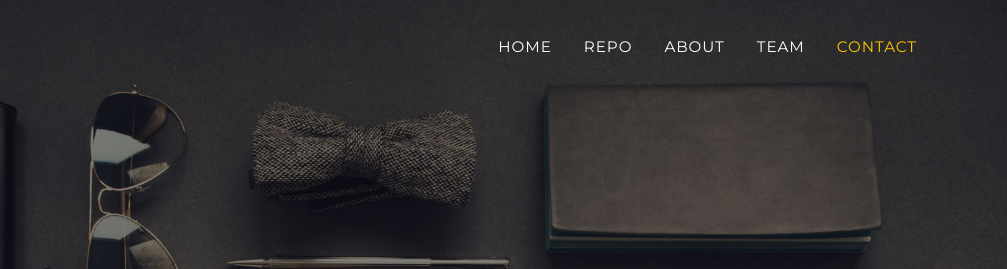
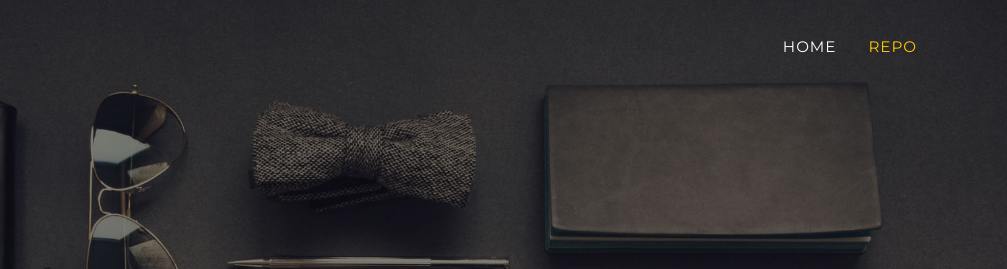
Before and after one commit to allenyxu2004/Individual-Allen, a website: page dist/index.html in a window 1280 px wide. Shown: the top 269 px of the page, 273-1280 px from the left. Drawn offline with nearby package versions, Linux system fonts and the light colour scheme.

Commit message:
minimal design

```diff
--- a/dist/index.html
+++ b/dist/index.html
@@ -29,9 +29,6 @@
                     <ul class="navbar-nav text-uppercase ms-auto py-4 py-lg-0">
                         <li class="nav-item"><a class="nav-link" href="#home">Home</a></li>
                         <li class="nav-item"><a class="nav-link" href="#repo">Repo</a></li>
-                        <li class="nav-item"><a class="nav-link" href="#about">About</a></li>
-                        <li class="nav-item"><a class="nav-link" href="#team">Team</a></li>
-                        <li class="nav-item"><a class="nav-link" href="#contact">Contact</a></li>
                     </ul>
                 </div>
             </div>
@@ -182,7 +179,7 @@
             </div>
         </section>
         <!-- About-->
-        <section class="page-section" id="about">
+        <!--<section class="page-section" id="about">
             <div class="container">
                 <div class="text-center">
                     <h2 class="section-heading text-uppercase">About</h2>
@@ -242,9 +239,9 @@
                     </li>
                 </ul>
             </div>
-        </section>
+        </section>-->
         <!-- Team-->
-        <section class="page-section bg-light" id="team">
+        <!--<section class="page-section bg-light" id="team">
             <div class="container">
                 <div class="text-center">
                     <h2 class="section-heading text-uppercase">Our Amazing Team</h2>
@@ -286,9 +283,9 @@
                     <div class="col-lg-8 mx-auto text-center"><p class="large text-muted">Lorem ipsum dolor sit amet, consectetur adipisicing elit. Aut eaque, laboriosam veritatis, quos non quis ad perspiciatis, totam corporis ea, alias ut unde.</p></div>
                 </div>
             </div>
-        </section>
+        </section>-->
         <!-- Clients-->
-        <div class="py-5">
+        <!--<div class="py-5">
             <div class="container">
                 <div class="row align-items-center">
                     <div class="col-md-3 col-sm-6 my-3">
@@ -306,52 +303,52 @@
                 </div>
             </div>
         </div>
-        <!-- Contact-->
+        &lt;!&ndash; Contact&ndash;&gt;
         <section class="page-section" id="contact">
             <div class="container">
                 <div class="text-center">
                     <h2 class="section-heading text-uppercase">Contact Us</h2>
                     <h3 class="section-subheading text-muted">Lorem ipsum dolor sit amet consectetur.</h3>
                 </div>
-                <!-- * * * * * * * * * * * * * * *-->
-                <!-- * * SB Forms Contact Form * *-->
-                <!-- * * * * * * * * * * * * * * *-->
-                <!-- This form is pre-integrated with SB Forms.-->
-                <!-- To make this form functional, sign up at-->
-                <!-- https://startbootstrap.com/solution/contact-forms-->
-                <!-- to get an API token!-->
+                &lt;!&ndash; * * * * * * * * * * * * * * *&ndash;&gt;
+                &lt;!&ndash; * * SB Forms Contact Form * *&ndash;&gt;
+                &lt;!&ndash; * * * * * * * * * * * * * * *&ndash;&gt;
+                &lt;!&ndash; This form is pre-integrated with SB Forms.&ndash;&gt;
+                &lt;!&ndash; To make this form functional, sign up at&ndash;&gt;
+                &lt;!&ndash; https://startbootstrap.com/solution/contact-forms&ndash;&gt;
+                &lt;!&ndash; to get an API token!&ndash;&gt;
                 <form id="contactForm" data-sb-form-api-token="API_TOKEN">
                     <div class="row align-items-stretch mb-5">
                         <div class="col-md-6">
                             <div class="form-group">
-                                <!-- Name input-->
+                                &lt;!&ndash; Name input&ndash;&gt;
                                 <input class="form-control" id="name" type="text" placeholder="Your Name *" data-sb-validations="required" />
                                 <div class="invalid-feedback" data-sb-feedback="name:required">A name is required.</div>
                             </div>
                             <div class="form-group">
-                                <!-- Email address input-->
+                                &lt;!&ndash; Email address input&ndash;&gt;
                                 <input class="form-control" id="email" type="email" placeholder="Your Email *" data-sb-validations="required,email" />
                                 <div class="invalid-feedback" data-sb-feedback="email:required">An email is required.</div>
                                 <div class="invalid-feedback" data-sb-feedback="email:email">Email is not valid.</div>
                             </div>
                             <div class="form-group mb-md-0">
-                                <!-- Phone number input-->
+                                &lt;!&ndash; Phone number input&ndash;&gt;
                                 <input class="form-control" id="phone" type="tel" placeholder="Your Phone *" data-sb-validations="required" />
                                 <div class="invalid-feedback" data-sb-feedback="phone:required">A phone number is required.</div>
                             </div>
                         </div>
                         <div class="col-md-6">
                             <div class="form-group form-group-textarea mb-md-0">
-                                <!-- Message input-->
+                                &lt;!&ndash; Message input&ndash;&gt;
                                 <textarea class="form-control" id="message" placeholder="Your Message *" data-sb-validations="required"></textarea>
                                 <div class="invalid-feedback" data-sb-feedback="message:required">A message is required.</div>
                             </div>
                         </div>
                     </div>
-                    <!-- Submit success message-->
-                    <!---->
-                    <!-- This is what your users will see when the form-->
-                    <!-- has successfully submitted-->
+                    &lt;!&ndash; Submit success message&ndash;&gt;
+                    &lt;!&ndash;&ndash;&gt;
+                    &lt;!&ndash; This is what your users will see when the form&ndash;&gt;
+                    &lt;!&ndash; has successfully submitted&ndash;&gt;
                     <div class="d-none" id="submitSuccessMessage">
                         <div class="text-center text-white mb-3">
                             <div class="fw-bolder">Form submission successful!</div>
@@ -360,17 +357,17 @@
                             <a href="https://startbootstrap.com/solution/contact-forms">https://startbootstrap.com/solution/contact-forms</a>
                         </div>
                     </div>
-                    <!-- Submit error message-->
-                    <!---->
-                    <!-- This is what your users will see when there is-->
-                    <!-- an error submitting the form-->
+                    &lt;!&ndash; Submit error message&ndash;&gt;
+                    &lt;!&ndash;&ndash;&gt;
+                    &lt;!&ndash; This is what your users will see when there is&ndash;&gt;
+                    &lt;!&ndash; an error submitting the form&ndash;&gt;
                     <div class="d-none" id="submitErrorMessage"><div class="text-center text-danger mb-3">Error sending message!</div></div>
-                    <!-- Submit Button-->
+                    &lt;!&ndash; Submit Button&ndash;&gt;
                     <div class="text-center"><button class="btn btn-primary btn-xl text-uppercase disabled" id="submitButton" type="submit">Send Message</button></div>
                 </form>
             </div>
         </section>
-        <!-- Footer-->
+        &lt;!&ndash; Footer&ndash;&gt;
         <footer class="footer py-4">
             <div class="container">
                 <div class="row align-items-center">
@@ -386,7 +383,7 @@
                     </div>
                 </div>
             </div>
-        </footer>
+        </footer>-->
         <!-- Portfolio Modals-->
         <!-- Portfolio item 1 modal popup-->
         <div class="portfolio-modal modal fade" id="portfolioModal1" tabindex="-1" role="dialog" aria-hidden="true">
```
